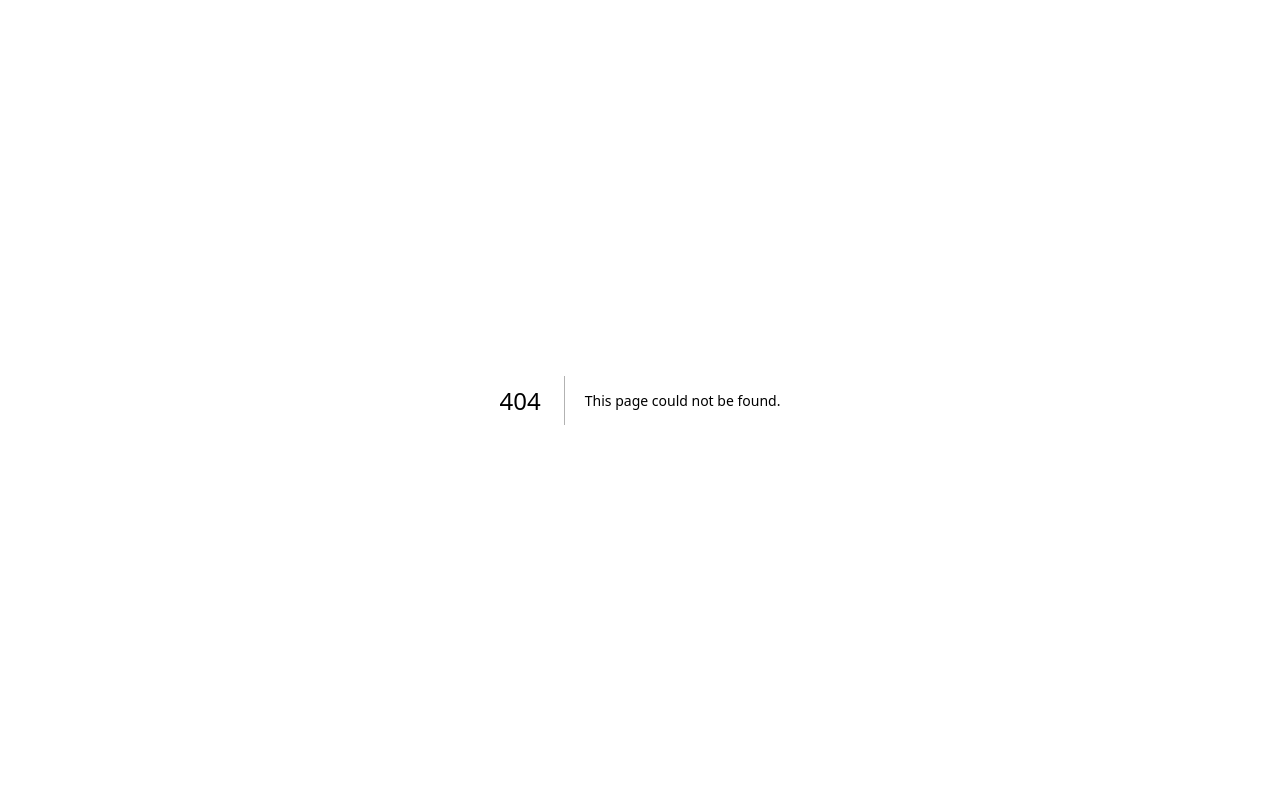
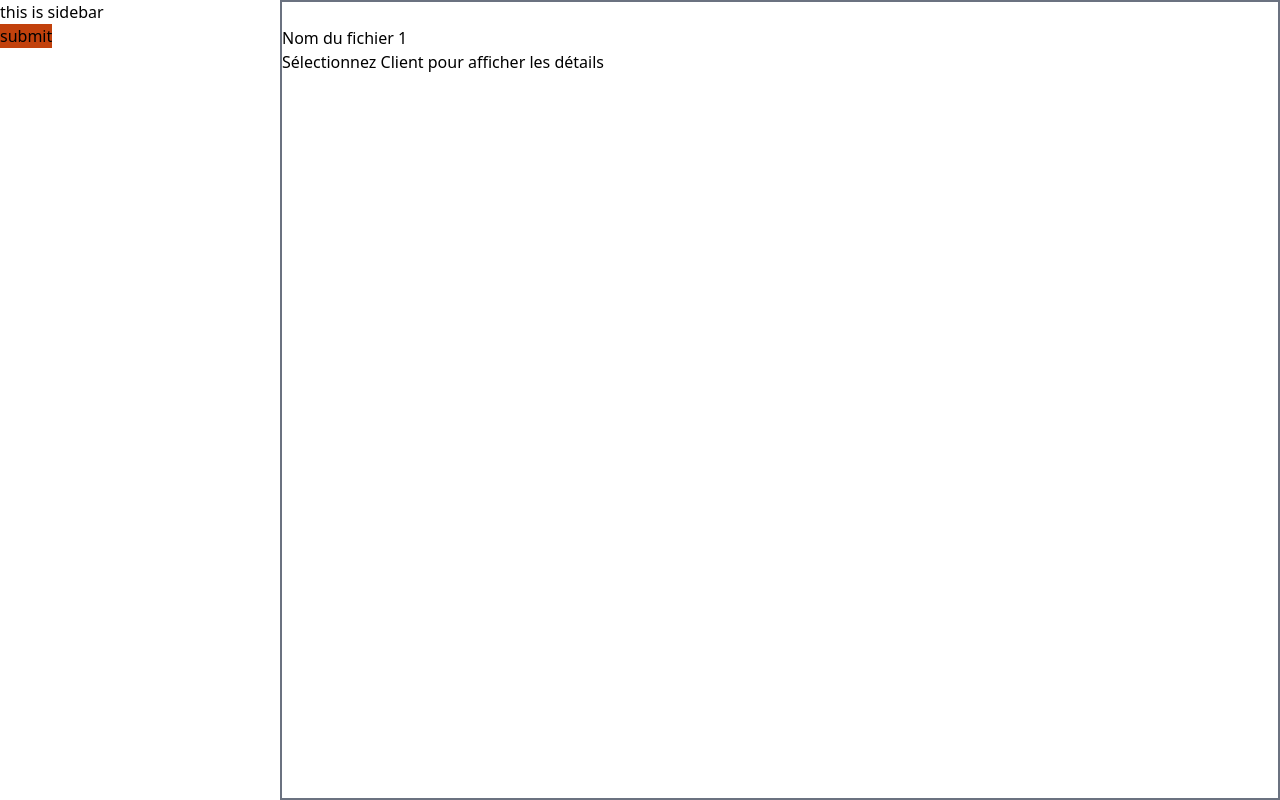
Before and after one commit to infotechglobal/ui-invoice-tool, a Next.js app: page /admin/Dashboard in a window 1280 px wide. Before the commit this address had no page. Built offline with nearby package versions, Linux system fonts and the light colour scheme.

Commit message:
feat: admin transaction component created

```diff
--- /dev/null
+++ b/src/app/(screens)/admin/Dashboard/page.jsx
@@ -0,0 +1,44 @@
+'use client'
+import React from 'react'
+// import { Mail } from "lucide-react"
+// import { Button } from "@/components/ui/button"
+
+function Dashboard() {
+    return (
+        <div className='pt-6 pr-6'>
+            {/* header  */}
+            <div className="header flex flex-col">
+                <div className='flex justify-between'>
+                    <div>
+                        <h3>Nom du fichier 1 </h3>
+                    </div>
+                    {/* buttons */}
+                    <div>
+                        {/* <Button className="bg-blue-300 h-2">
+                        <Mail className="mr-2 h-4 w-4" /> Dernière mise à jour : 8 mai 2024 à 13h00
+                        </Button>
+                        <Button className="bg-blue-300 h-2">
+                        <Mail className="mr-2 h-4 w-4" /> Retourner
+                        </Button> */}
+                    </div>
+                </div>
+                {/* seclect client */}
+                <div>
+                Sélectionnez Client pour afficher les détails
+                </div>
+                {/* search bar */}
+                <div>
+
+                </div>
+            </div>
+
+            {/* main */}
+            <div className='main'>
+
+            </div>
+
+        </div>
+    )
+}
+
+export default Dashboard
```
